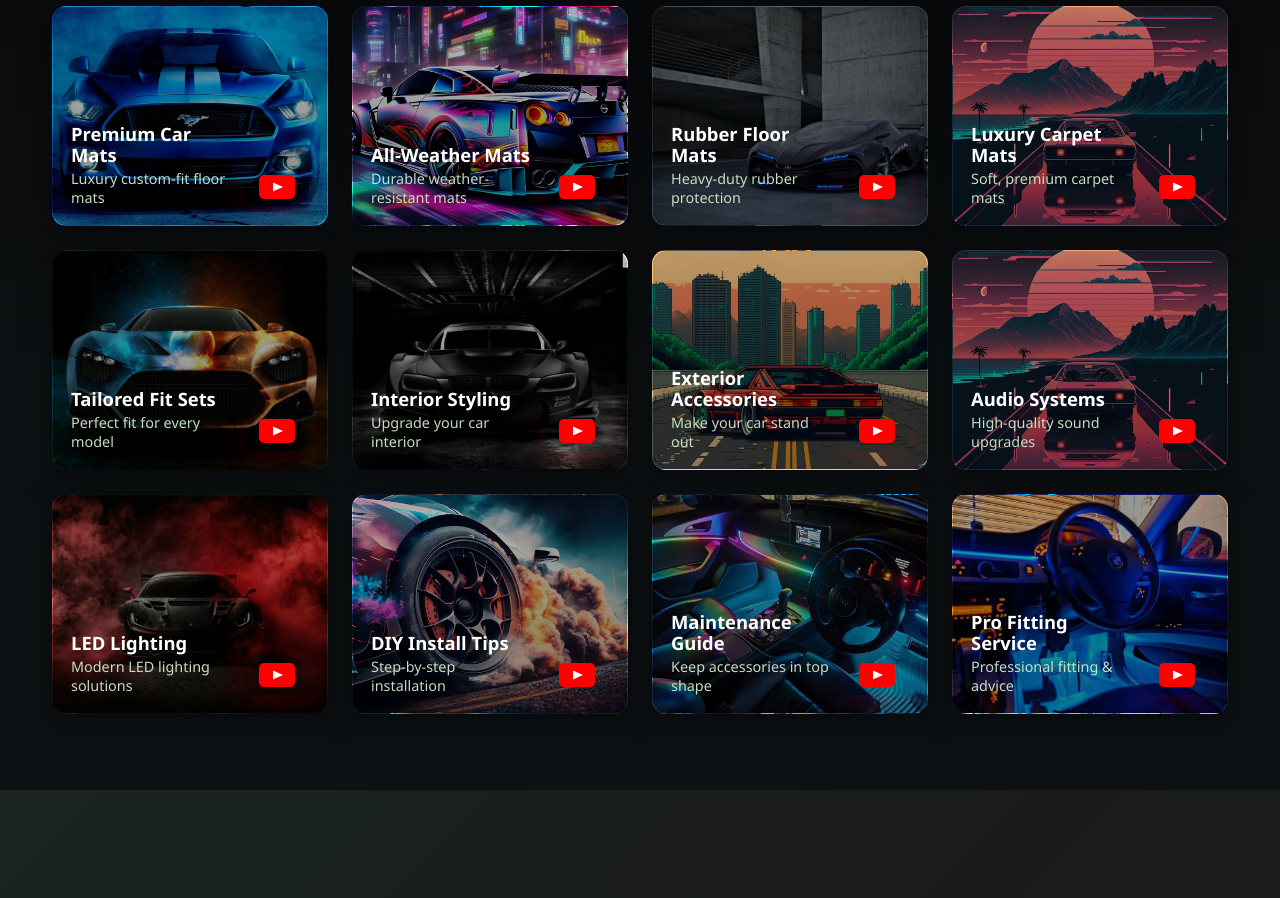
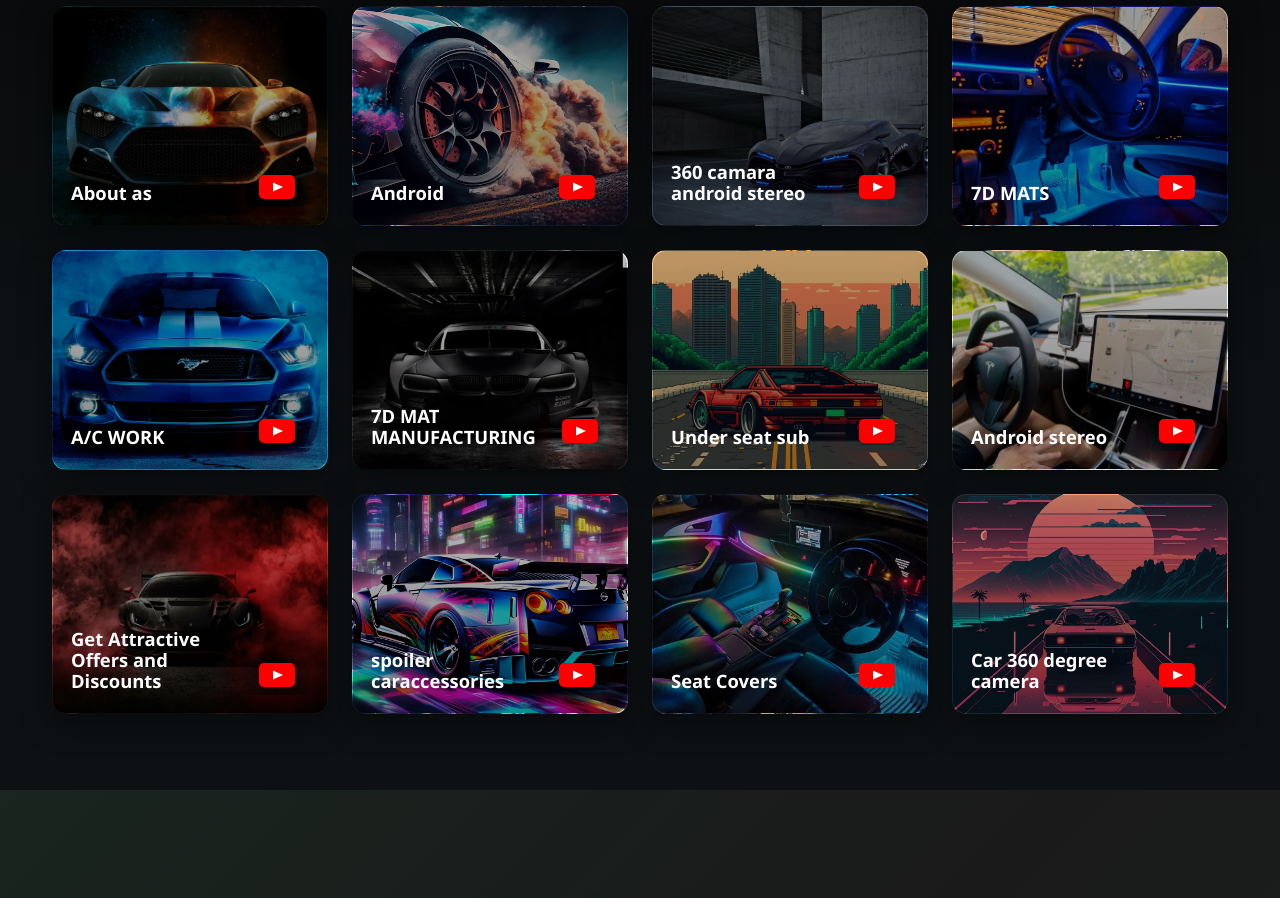
Before and after one commit to sanjaysanthosh140/Car_accessories_shope, a React (Vite) app: page /about in a window 1280 px wide. Shown: the part 980-1878 px from the top of the page. Built offline with nearby package versions, Linux system fonts and the light colour scheme.

Commit message:
yt complete content and vide url done

```diff
--- a/src/Componets/videos.jsx
+++ b/src/Componets/videos.jsx
@@ -7,7 +7,7 @@ import thumbnail_4 from "../assets/yt_thump_nail/car_img_4.webp";
 import thumbnail_5 from "../assets/yt_thump_nail/yt_car_2.webp";
 import thumbnail_6 from "../assets/yt_thump_nail/yt_car_img_6.webp";
 import thumbnail_7 from "../assets/yt_thump_nail/yt_car.webp";
-import thumbnail_8 from "../assets/yt_thump_nail/car_img_4.webp";
+import thumbnail_8 from "../assets/yt_thump_nail/yt_stereo_android..webp";
 import thumbnail_9 from "../assets/yt_thump_nail/car_img_3.webp";
 import thumbnail_10 from "../assets/yt_thump_nail/car_7_yt.webp";
 import thumbnail_11 from "../assets/yt_thump_nail/audi_integor_work_yt.webp";
@@ -15,98 +15,87 @@ import thumbnail_12 from "../assets/yt_thump_nail/yt_stereo_android.webp";
 const videos = [
   {
     id: 1,
-    title: "Premium Car Mats",
+    title: "About as",
     about: "Luxury custom-fit floor mats",
-    thumbnail: thumbnail_1,
-    videoUrl: "https://www.youtube.com/watch?v=example1",
+    thumbnail: thumbnail_5,
+    videoUrl: "https://youtube.com/shorts/m4YJrUWE0nI?si=a6vIdZ8jMn6IpX1U",
   },
   {
     id: 2,
-    title: "All-Weather Mats",
+    title: "Android",
     about: "Durable weather-resistant mats",
-    thumbnail:
-      thumbnail_2,
-    videoUrl: "https://www.youtube.com/watch?v=example2",
+    thumbnail: thumbnail_10,
+    videoUrl: "https://youtu.be/N5mixFGD-Bo?si=rPnNXL8mWVQApXqX",
   },
   {
     id: 3,
-    title: "Rubber Floor Mats",
+    title: "360 camara android stereo",
     about: "Heavy-duty rubber protection",
-    thumbnail:
-      thumbnail_3,
-    videoUrl: "https://www.youtube.com/watch?v=example3",
+    thumbnail: thumbnail_3,
+    videoUrl: "https://youtu.be/nkOubEjyjHY?si=fWvMqwz8Nqvzzbbd",
   },
   {
     id: 4,
-    title: "Luxury Carpet Mats",
+    title: "7D MATS",
     about: "Soft, premium carpet mats",
-    thumbnail:
-      thumbnail_4,
-    videoUrl: "https://www.youtube.com/watch?v=example4",
+    thumbnail: thumbnail_12,
+    videoUrl: "https://youtu.be/LP6tykOscjU?si=An0O2ZERm3R8mMXI",
   },
   {
     id: 5,
-    title: "Tailored Fit Sets",
+    title: "A/C WORK",
     about: "Perfect fit for every model",
-    thumbnail:
-      thumbnail_5,
-    videoUrl: "https://www.youtube.com/watch?v=example5",
+    thumbnail: thumbnail_1,
+    videoUrl: "https://youtu.be/vRW9q0Evu_8?si=qyodYi2voBAikkUg",
   },
   {
     id: 6,
-    title: "Interior Styling",
+    title: "7D MAT MANUFACTURING",
     about: "Upgrade your car interior",
-    thumbnail:
-      thumbnail_6,
-    videoUrl: "https://www.youtube.com/watch?v=example6",
+    thumbnail: thumbnail_6,
+    videoUrl: "https://youtu.be/LP6tykOscjU?si=An0O2ZERm3R8mMXI",
   },
   {
     id: 7,
-    title: "Exterior Accessories",
+    title: "Under seat sub",
     about: "Make your car stand out",
-    thumbnail:
-      thumbnail_7,
-    videoUrl: "https://www.youtube.com/watch?v=example7",
+    thumbnail: thumbnail_7,
+    videoUrl: ":https://youtu.be/GkhCbbOCYu4?si=Ng9r90jdzV57-gaY",
   },
   {
     id: 8,
-    title: "Audio Systems",
+    title: "Android stereo",
     about: "High-quality sound upgrades",
-    thumbnail:
-      thumbnail_8,
-    videoUrl: "https://www.youtube.com/watch?v=example8",
+    thumbnail: thumbnail_8,
+    videoUrl: "https://youtu.be/57YS8nBhKEk?si=_stYKRH9coILLKuw",
   },
   {
     id: 9,
-    title: "LED Lighting",
+    title: "Get Attractive Offers and Discounts",
     about: "Modern LED lighting solutions",
-    thumbnail:
-      thumbnail_9,
-    videoUrl: "https://www.youtube.com/watch?v=example9",
+    thumbnail: thumbnail_9,
+    videoUrl: "https://youtu.be/5jyWulZGc5I?si=fyuMDBLumymdFeZP",
   },
   {
     id: 10,
-    title: "DIY Install Tips",
+    title: "spoiler caraccessories",
     about: "Step-by-step installation",
-    thumbnail:
-      thumbnail_10,
-    videoUrl: "https://www.youtube.com/watch?v=example10",
+    thumbnail: thumbnail_2,
+    videoUrl: "https://youtu.be/7bebOveOk7E?si=B1rm-zN5zTuq_6He",
   },
   {
     id: 11,
-    title: "Maintenance Guide",
+    title: "Seat Covers",
     about: "Keep accessories in top shape",
-    thumbnail:
-      thumbnail_11,
-    videoUrl: "https://www.youtube.com/watch?v=example11",
+    thumbnail: thumbnail_11,
+    videoUrl: "https://youtube.com/shorts/m4YJrUWE0nI?si=a6vIdZ8jMn6IpX1U",
   },
   {
     id: 12,
-    title: "Pro Fitting Service",
+    title: "Car 360 degree camera",
     about: "Professional fitting & advice",
-    thumbnail:
-      thumbnail_12,
-    videoUrl: "https://www.youtube.com/watch?v=example12",
+    thumbnail: thumbnail_4,
+    videoUrl: "https://youtu.be/kCBJ5MsOTjc?si=k2JgkCyBuG65Yqe6 ",
   },
 ];
 
@@ -143,7 +132,7 @@ const VideoGrid = () => {
             <div className="video-card-content">
               <div className="video-meta">
                 <h3 className="video-title">{v.title}</h3>
-                <p className="video-about">{v.about}</p>
+                {/* <p className="video-about">{v.about}</p> */}
               </div>
               <div className="video-actions">
                 <button
```
Also changed, not shown: src/assets/yt_thump_nail/yt_stereo_android..webp (renamed from src/assets/yt_thump_nail/yt_stereo_android (1).webp).
